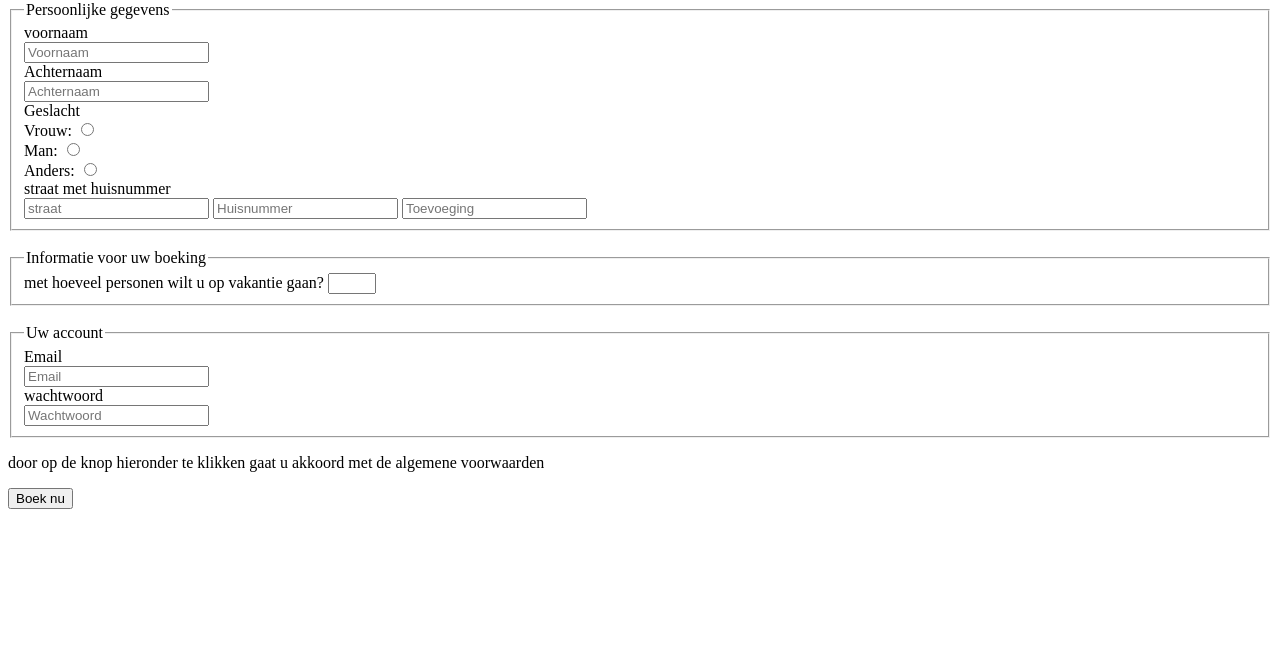
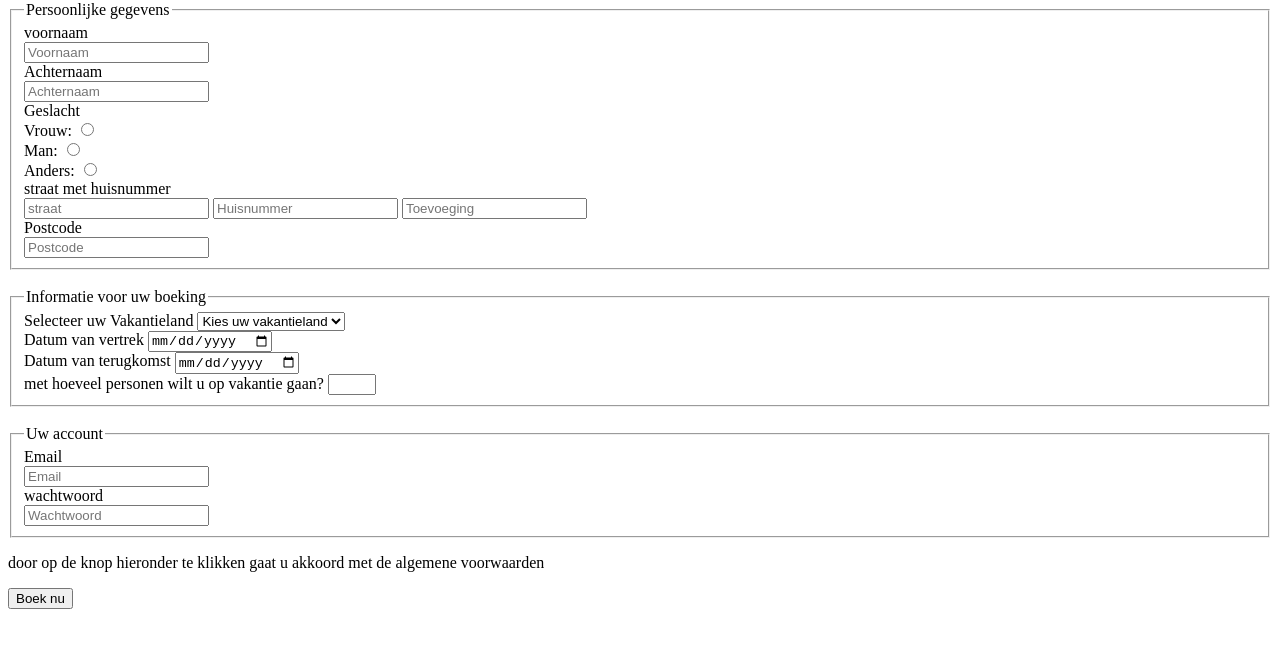
Before and after one commit to Marc-van-Elswijk/School, a plain HTML site: page opdracht 3.2/index.html in a window 1280 px wide. Shown: the part 79-726 px from the top of the page. Drawn offline with Linux system fonts and the light colour scheme.

Commit message:
11:24 uur. geprobeerd zoveel mogelijk bij te maken. opdracht voor thuis: het afmaken

```diff
--- a/opdracht 3.2/index.html
+++ b/opdracht 3.2/index.html
@@ -35,11 +35,28 @@
             <input type="text" name="Straat" placeholder="straat" required>
             <input type="number" name="huisnummer" placeholder="Huisnummer" required>
             <input type="text" name="Toevoeging" placeholder="Toevoeging" required>
+            <br>
+            <label>Postcode</label>
+            <br>
+            <input type="text" name="Postcode" placeholder="Postcode" required>
         </fieldset>
         <br>
         <fieldset>
             <legend>Informatie voor uw boeking</legend>
-            <label></label>
+            <label for="Vakantieland">Selecteer uw Vakantieland</label>
+            <select name="Vakantieland" id="Vakantieland" required>
+                <option value="Keuze">Kies uw vakantieland</option>
+                <option value="Italië">Italië</option>
+                <option value="Zwitserland">Zwitserland</option>
+                <option value="Spanje">Spanje</option>
+            </select>
+            <br>
+            <label for="Datum1">Datum van vertrek</label>
+            <input type="date" name="Datum1" min="2022-09-13">
+            <br>
+            <label for="Datum2">Datum van terugkomst</label>
+            <input type="date" name="Datum2" min="2022-09-13">
+            <br>
             <label> met hoeveel personen wilt u op vakantie gaan?</label>
             <input type="number" min="1" max="4" required>
         </fieldset>
```
